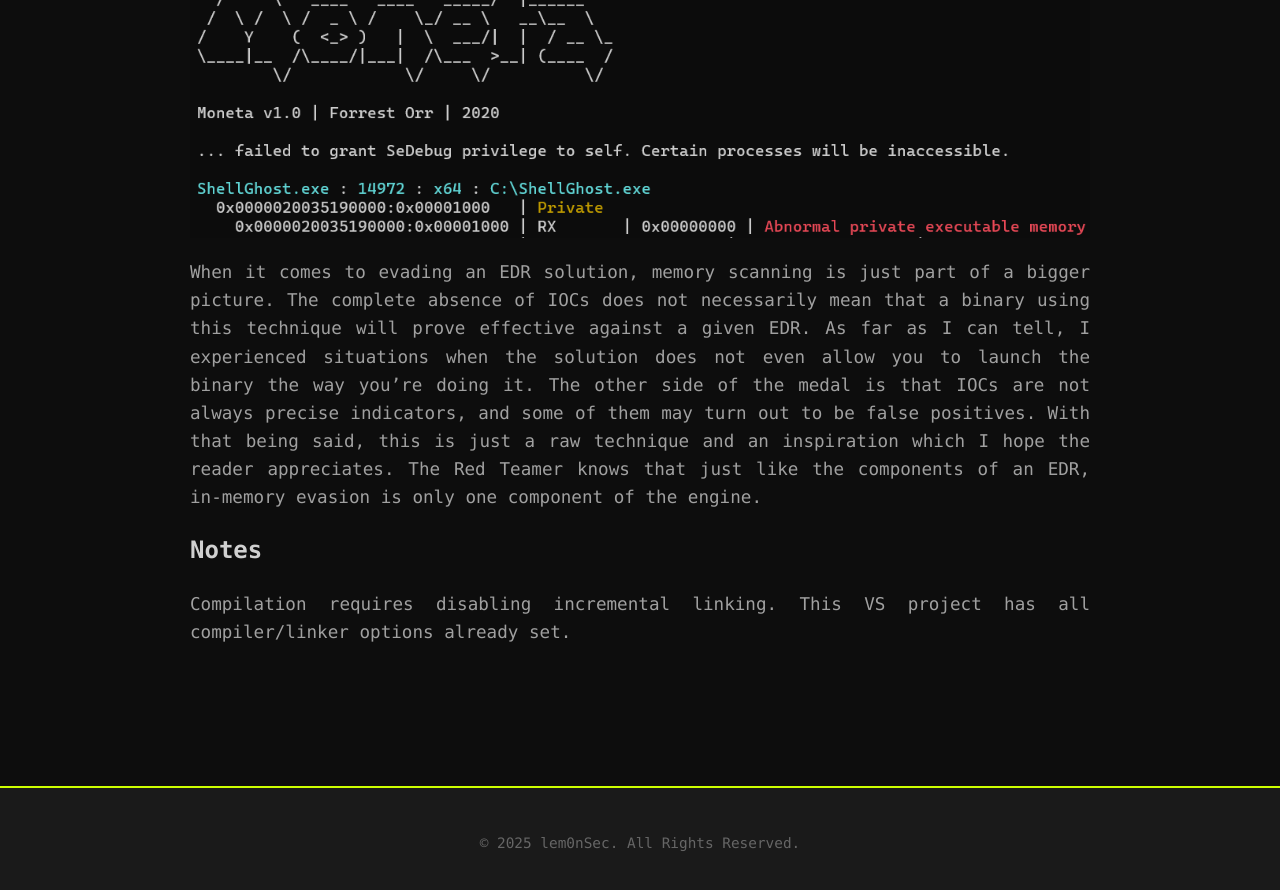
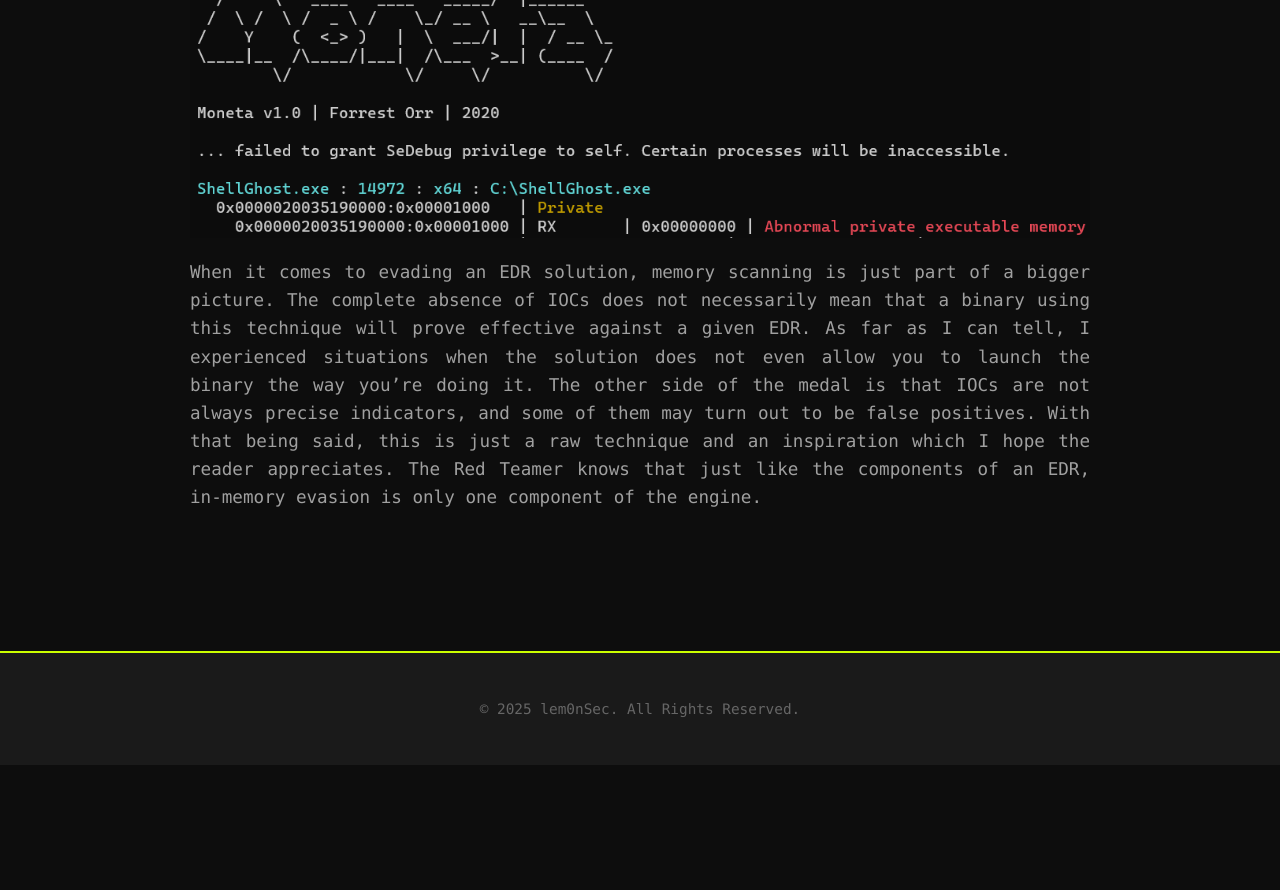
Before and after one commit to lem0nSec/lem0nSec.github.io, a Jekyll site: the page built from projects/shellghost/shellghost.md, in a window 1280 px wide and 900 px high, scrolled down 6451 px. Shown: the top 890 px of the window. Built offline with Jekyll 4.4.1, drawn with Linux system fonts in a browser that asks for light colours; our own code applies the rules of GitHub Pages for plain Markdown files; after the commit the page ends 7216 px from its top, so only the background shows below that.

Commit message:
Update shellghost.md

```diff
--- a/projects/shellghost/shellghost.md
+++ b/projects/shellghost/shellghost.md
@@ -109,7 +109,3 @@ ShellGhost is far from being a perfect technique though. It still suffers from t
 
 
 When it comes to evading an EDR solution, memory scanning is just part of a bigger picture. The complete absence of IOCs does not necessarily mean that a binary using this technique will prove effective against a given EDR. As far as I can tell, I experienced situations when the solution does not even allow you to launch the binary the way you're doing it. The other side of the medal is that IOCs are not always precise indicators, and some of them may turn out to be false positives. With that being said, this is just a raw technique and an inspiration which I hope the reader appreciates. The Red Teamer knows that just like the components of an EDR, in-memory evasion is only one component of the engine.
-
-
-# Notes
-Compilation requires disabling incremental linking. This VS project has all compiler/linker options already set.
```
